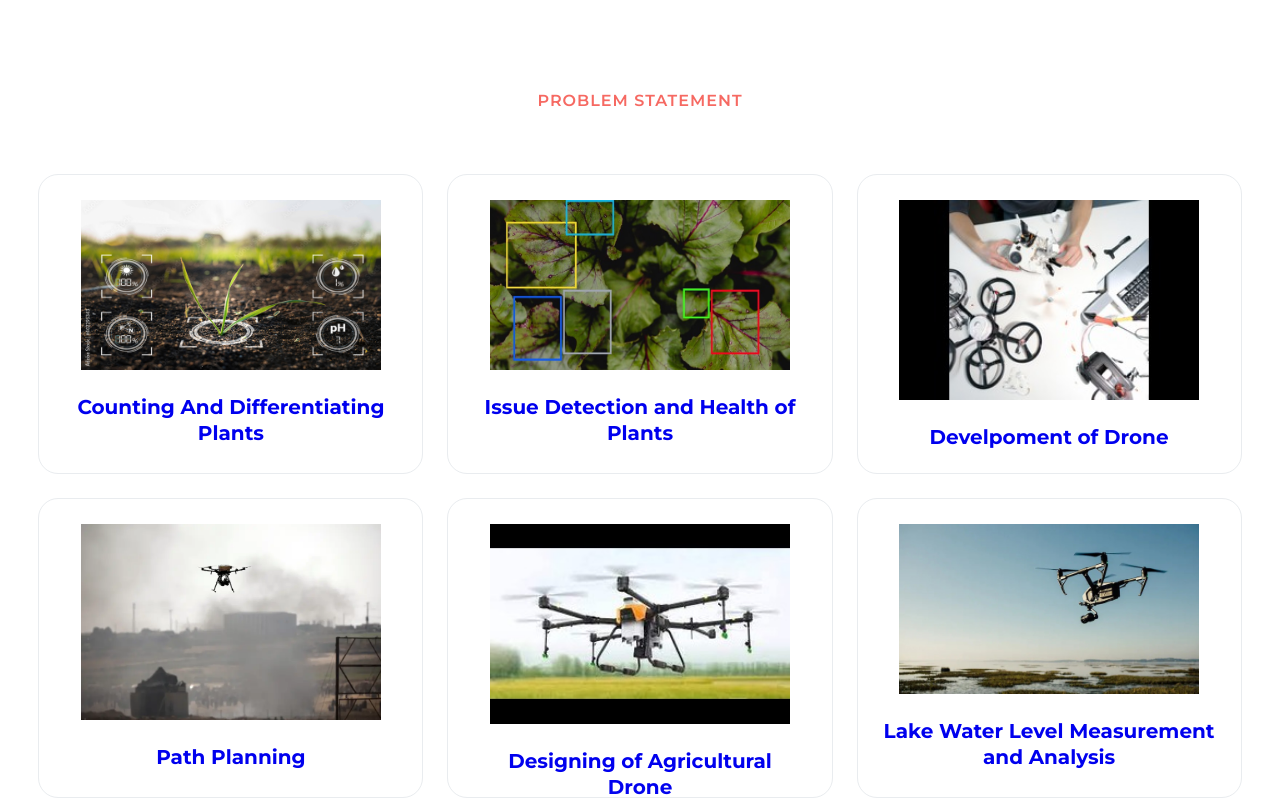
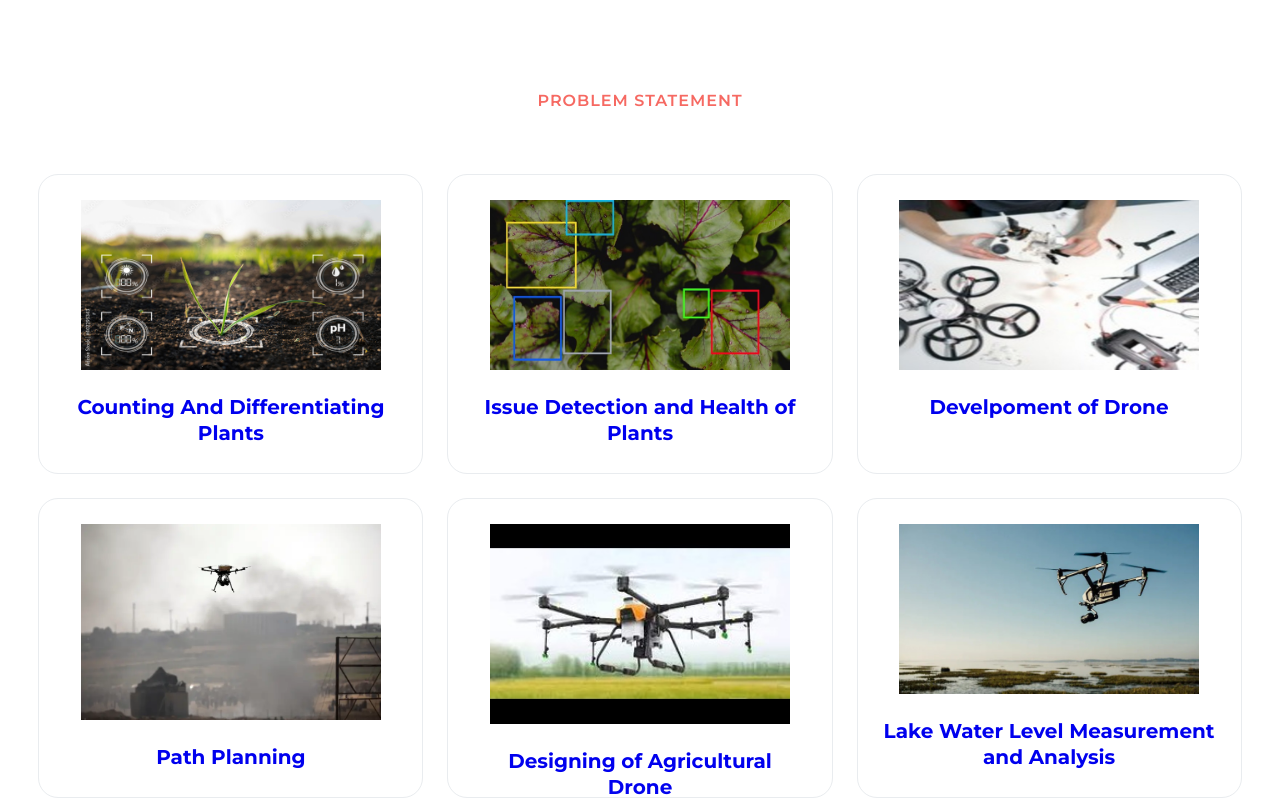
Before and after one commit to SahilPadhiyar18/LJK_DigitalOcean, a Django app: page / in a window 1280 px wide. Shown: the part 779-1577 px from the top of the page. Run offline with Django 4.2, Linux system fonts and the light colour scheme; parts of the project's set-up code (start-up, migrations or seed data) failed here and were passed over.

Commit message:
Update dronehome.html

```diff
--- a/templates/dronehome.html
+++ b/templates/dronehome.html
@@ -77,7 +77,7 @@
 			</div></a>
 
 			<a href="/c3"><div class="box">
-				<img src="{% static 'img/p22.jpg'%}" class="responsive">
+				<img src="{% static 'img/cmain2.jpg'%}" class="responsive">
 				<h3>Develpoment of Drone</h3>
 
 			</div></a>
```
